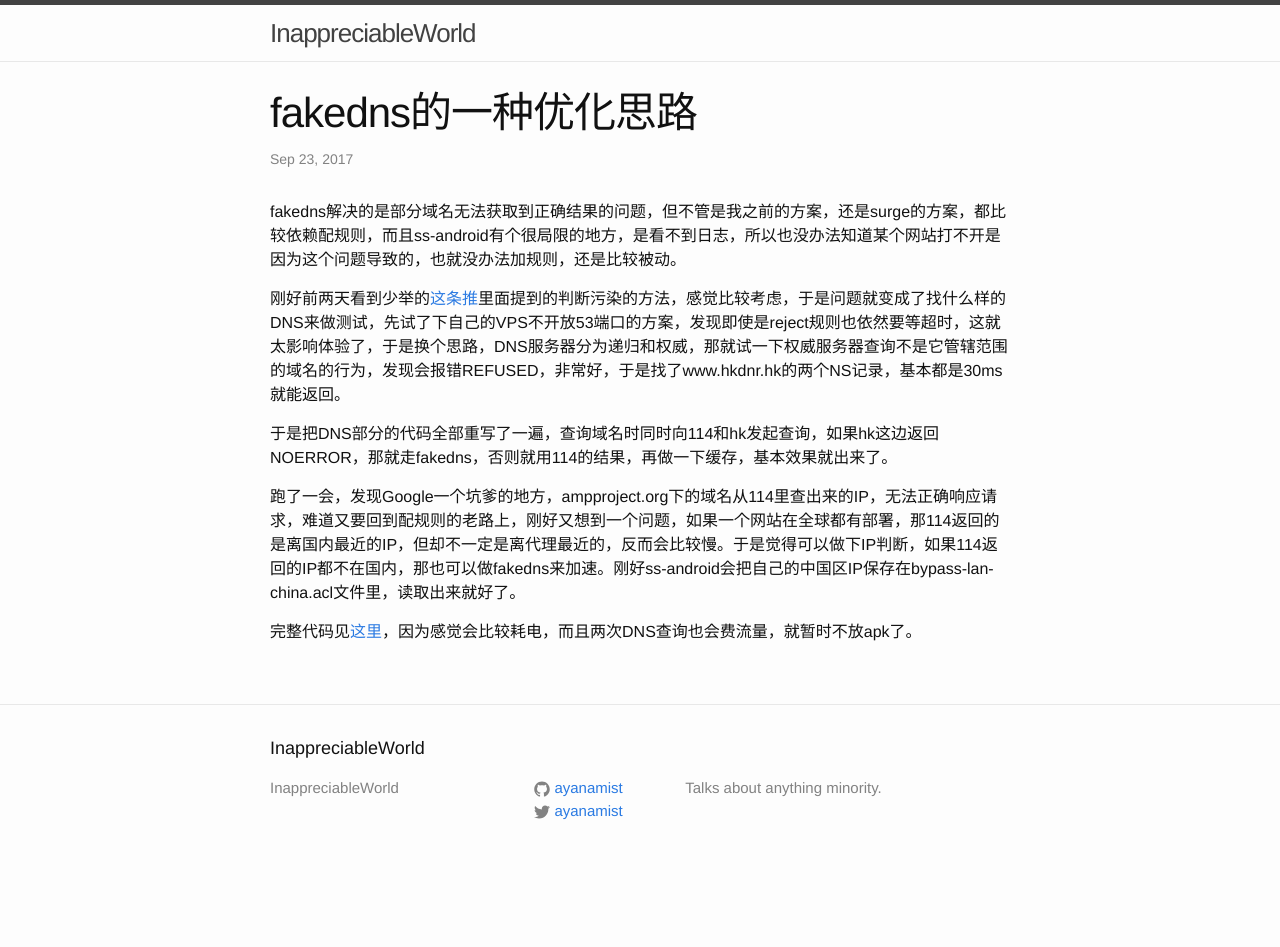
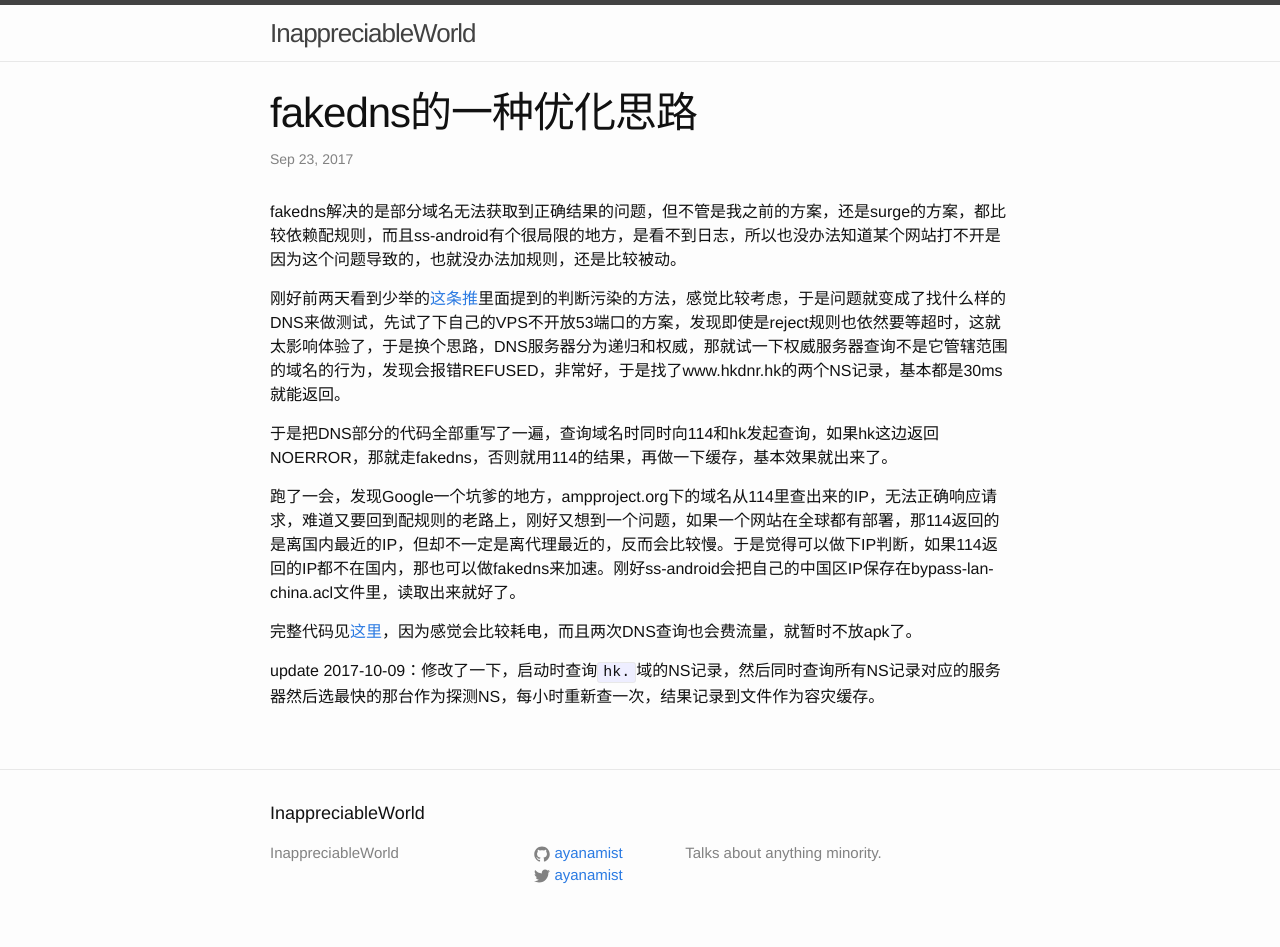
Before and after one commit to ayanamist/ayanamist.github.io, a Jekyll site: the page built from _posts/2017-09-23-fakedns2.md, in a window 1280 px wide. Built offline with Jekyll 4.4.1, drawn with Linux system fonts in a browser that asks for light colours; before the commit the page ends 900 px from its top, so only the background shows below that.

Commit message:
Update 2017-09-23-fakedns2.md

```diff
--- a/_posts/2017-09-23-fakedns2.md
+++ b/_posts/2017-09-23-fakedns2.md
@@ -12,3 +12,5 @@ fakedns解决的是部分域名无法获取到正确结果的问题，但不管
 跑了一会，发现Google一个坑爹的地方，ampproject.org下的域名从114里查出来的IP，无法正确响应请求，难道又要回到配规则的老路上，刚好又想到一个问题，如果一个网站在全球都有部署，那114返回的是离国内最近的IP，但却不一定是离代理最近的，反而会比较慢。于是觉得可以做下IP判断，如果114返回的IP都不在国内，那也可以做fakedns来加速。刚好ss-android会把自己的中国区IP保存在bypass-lan-china.acl文件里，读取出来就好了。
 
 完整代码见[这里](https://github.com/ayanamist/go-shadowsocks2/tree/fakedns2)，因为感觉会比较耗电，而且两次DNS查询也会费流量，就暂时不放apk了。
+
+update 2017-10-09：修改了一下，启动时查询`hk.`域的NS记录，然后同时查询所有NS记录对应的服务器然后选最快的那台作为探测NS，每小时重新查一次，结果记录到文件作为容灾缓存。
```
